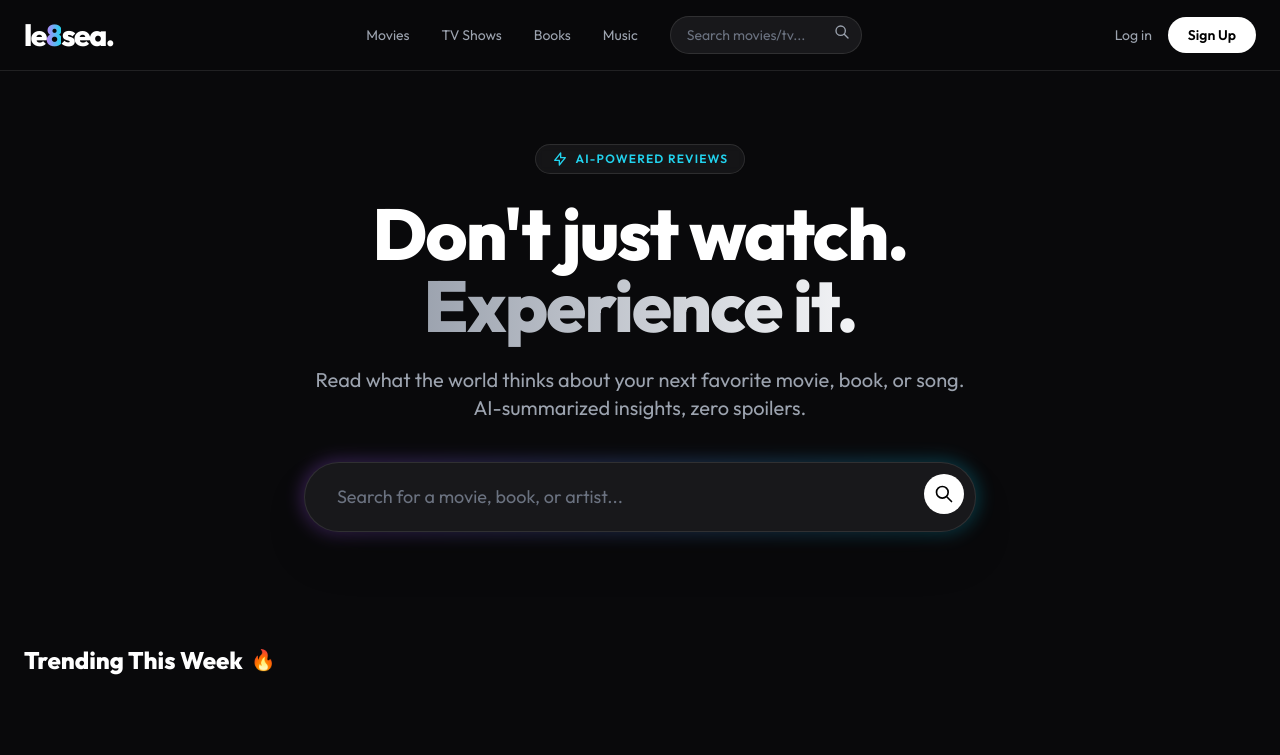
After one commit to ghaffarsattar00-hub/le8sea, a Laravel app: template resources/views/components/welcome.blade.php in a window 1280 px wide. The commit adds this page. Shown: the top 755 px of the page. Run offline with Laravel 12, Linux system fonts and the light colour scheme; the template is opened without the code that fills it, so the values that code supplies are empty; some libraries are stand-ins or nearby versions.

Commit message:
Add files via upload

```diff
--- a/resources/views/components/layout.blade.php
+++ b/resources/views/components/layout.blade.php
@@ -1,59 +1,71 @@
-<x-layout>
-    <main class="pb-16 px-6">
-        <div class="max-w-4xl mx-auto text-center mt-12">
-            <div class="inline-block border border-white/10 bg-white/5 rounded-full px-4 py-1.5 mb-6 backdrop-blur-sm">
-                <span class="text-xs font-semibold text-cyan-400 uppercase tracking-widest flex items-center gap-2">
-                    <svg class="w-4 h-4" fill="none" stroke="currentColor" viewBox="0 0 24 24"><path stroke-linecap="round" stroke-linejoin="round" stroke-width="2" d="M13 10V3L4 14h7v7l9-11h-7z"></path></svg>
-                    AI-Powered Reviews
-                </span>
-            </div>
+<!DOCTYPE html>
+<html lang="en" class="dark">
+<head>
+    <meta charset="UTF-8">
+    <meta name="viewport" content="width=device-width, initial-scale=1.0">
+    <title>Le8sea - Let's see what's next.</title>
 
-            <h1 class="text-5xl md:text-7xl font-extrabold tracking-tight mb-6 leading-tight">
-                Don't just watch. <br>
-                <span class="text-transparent bg-clip-text bg-gradient-to-r from-gray-400 to-gray-100">Experience it.</span>
-            </h1>
+    <script src="https://cdn.tailwindcss.com"></script>
 
-            <p class="text-lg md:text-xl text-gray-400 mb-10 max-w-2xl mx-auto">
-                Read what the world thinks about your next favorite movie, book, or song. AI-summarized insights, zero spoilers.
-            </p>
+    <link href="https://fonts.googleapis.com/css2?family=Outfit:wght@300;400;600;800&display=swap" rel="stylesheet">
 
-            <form action="{{ route('movie.search') }}" method="GET" class="relative max-w-2xl mx-auto group">
-                <div class="absolute -inset-1 bg-gradient-to-r from-purple-500 to-cyan-500 rounded-full blur opacity-25 group-hover:opacity-50 transition duration-1000 group-hover:duration-200"></div>
-                <input type="text" name="query" placeholder="Search for a movie, book, or artist..." required class="relative w-full bg-[#18181b] text-white px-8 py-5 rounded-full text-lg border border-white/10 focus:outline-none focus:border-cyan-500 transition-colors shadow-2xl placeholder-gray-500">
-                <button type="submit" class="absolute right-3 top-3 bg-white text-black p-2.5 rounded-full hover:scale-110 transition-transform">
-                    <svg class="w-5 h-5" fill="none" stroke="currentColor" viewBox="0 0 24 24"><path stroke-linecap="round" stroke-linejoin="round" stroke-width="2" d="M21 21l-6-6m2-5a7 7 0 11-14 0 7 7 0 0114 0z"></path></svg>
-                </button>
-            </form>
-        </div>
-    </main>
+    <style>
+        body {
+            font-family: 'Outfit', sans-serif;
+            background-color: #09090b;
+            color: #ffffff;
+        }
+        /* Custom Scrollbar */
+        ::-webkit-scrollbar { width: 8px; }
+        ::-webkit-scrollbar-track { background: #09090b; }
+        ::-webkit-scrollbar-thumb { background: #27272a; border-radius: 4px; }
+        ::-webkit-scrollbar-thumb:hover { background: #3f3f46; }
+    </style>
+</head>
+<body class="antialiased selection:bg-purple-500 selection:text-white">
 
-    <section class="max-w-7xl mx-auto px-6 py-12">
-        <h2 class="text-2xl font-bold mb-8 flex items-center gap-2">
-            Trending This Week <span class="text-xl">🔥</span>
-        </h2>
+    <nav class="fixed w-full z-50 bg-[#09090b]/80 backdrop-blur-md border-b border-white/10">
+        <div class="max-w-7xl mx-auto px-6 py-4 flex justify-between items-center">
+            <a href="/" class="text-3xl font-extrabold tracking-tighter hover:scale-105 transition-transform">
+                le<span class="text-transparent bg-clip-text bg-gradient-to-r from-purple-400 to-cyan-400">8</span>sea.
+            </a>
 
-        <div class="grid grid-cols-2 md:grid-cols-4 lg:grid-cols-5 gap-6">
+            <div class="hidden md:flex items-center space-x-8 text-sm font-medium text-gray-400">
+                <a href="/" class="hover:text-white transition-colors">Movies</a>
+                <a href="{{ route('tv.index') }}" class="hover:text-white transition-colors">TV Shows</a>
+                <a href="{{ route('books.index') }}" class="hover:text-white transition-colors">Books</a>
+                <!-- Yahan humne Music ka link active kar diya hai -->
+                <a href="{{ route('music.index') }}" class="hover:text-white transition-colors">Music</a>
 
-            @foreach($trendingMovies as $movie)
-            <a href="/movie/{{ $movie['id'] }}" class="group cursor-pointer block">
-                <div class="relative overflow-hidden rounded-2xl aspect-[2/3] bg-gray-800">
-                    <img src="https://image.tmdb.org/t/p/w500{{ $movie['poster_path'] }}" alt="{{ $movie['title'] ?? $movie['name'] }}" class="object-cover w-full h-full group-hover:scale-110 transition-transform duration-500 opacity-80 group-hover:opacity-100">
+                <form action="{{ route('movie.search') }}" method="GET" class="relative group ml-4">
+                    <input type="text" name="query" placeholder="Search movies/tv..." required class="bg-[#18181b] text-white px-4 py-2 rounded-full text-sm border border-white/10 focus:outline-none focus:border-cyan-500 transition-all w-48 focus:w-64 placeholder-gray-500">
+                    <button type="submit" class="absolute right-3 top-2 text-gray-400 hover:text-cyan-400 transition-colors">
+                        <svg class="w-4 h-4" fill="none" stroke="currentColor" viewBox="0 0 24 24"><path stroke-linecap="round" stroke-linejoin="round" stroke-width="2" d="M21 21l-6-6m2-5a7 7 0 11-14 0 7 7 0 0114 0z"></path></svg>
+                    </button>
+                </form>
+            </div>
 
-                    <div class="absolute bottom-0 w-full bg-gradient-to-t from-black via-black/80 to-transparent p-4">
-                        <div class="flex items-center gap-1 text-yellow-400 text-sm font-bold mb-1">
-                            ★ {{ number_format($movie['vote_average'], 1) }}
-                        </div>
-                    </div>
-                </div>
+            <div class="flex items-center space-x-4">
+                @auth
+                    <!-- Yahan humne text ko <a> tag mein badal kar dashboard ka link de diya hai -->
+                    <a href="{{ route('dashboard') }}" class="text-sm font-bold text-transparent bg-clip-text bg-gradient-to-r from-purple-400 to-cyan-400 hover:opacity-80 transition-opacity">
+                        Hi, {{ Auth::user()->name }}
+                    </a>
+                    <form method="POST" action="{{ route('logout') }}" class="inline">
+                        @csrf
+                        <button type="submit" class="bg-white/10 text-white px-5 py-2 rounded-full text-sm font-semibold hover:bg-white/20 transition-colors">Log Out</button>
+                    </form>
+                @else
+                    <a href="{{ route('login') }}" class="text-sm font-medium text-gray-400 hover:text-white">Log in</a>
+                    <a href="{{ route('register') }}" class="bg-white text-black px-5 py-2 rounded-full text-sm font-semibold hover:scale-105 transition-transform duration-200">Sign Up</a>
+                @endauth
+            </div>
+        </div>
+    </nav>
 
-                <h3 class="mt-3 font-semibold text-lg truncate">{{ $movie['title'] ?? $movie['name'] }}</h3>
+    <div class="pt-24">
+        {{ $slot }}
+    </div>
 
-                <p class="text-sm text-gray-500">
-                    {{ isset($movie['release_date']) ? \Carbon\Carbon::parse($movie['release_date'])->format('Y') : (isset($movie['first_air_date']) ? \Carbon\Carbon::parse($movie['first_air_date'])->format('Y') : 'N/A') }} • Movie
-                </p>
-            </a>
-            @endforeach
-
-        </div>
-    </section>
-</x-layout>
+</body>
+</html>
--- /dev/null
+++ b/resources/views/components/welcome.blade.php
@@ -0,0 +1,59 @@
+<x-layout>
+    <main class="pb-16 px-6">
+        <div class="max-w-4xl mx-auto text-center mt-12">
+            <div class="inline-block border border-white/10 bg-white/5 rounded-full px-4 py-1.5 mb-6 backdrop-blur-sm">
+                <span class="text-xs font-semibold text-cyan-400 uppercase tracking-widest flex items-center gap-2">
+                    <svg class="w-4 h-4" fill="none" stroke="currentColor" viewBox="0 0 24 24"><path stroke-linecap="round" stroke-linejoin="round" stroke-width="2" d="M13 10V3L4 14h7v7l9-11h-7z"></path></svg>
+                    AI-Powered Reviews
+                </span>
+            </div>
+
+            <h1 class="text-5xl md:text-7xl font-extrabold tracking-tight mb-6 leading-tight">
+                Don't just watch. <br>
+                <span class="text-transparent bg-clip-text bg-gradient-to-r from-gray-400 to-gray-100">Experience it.</span>
+            </h1>
+
+            <p class="text-lg md:text-xl text-gray-400 mb-10 max-w-2xl mx-auto">
+                Read what the world thinks about your next favorite movie, book, or song. AI-summarized insights, zero spoilers.
+            </p>
+
+            <form action="{{ route('movie.search') }}" method="GET" class="relative max-w-2xl mx-auto group">
+                <div class="absolute -inset-1 bg-gradient-to-r from-purple-500 to-cyan-500 rounded-full blur opacity-25 group-hover:opacity-50 transition duration-1000 group-hover:duration-200"></div>
+                <input type="text" name="query" placeholder="Search for a movie, book, or artist..." required class="relative w-full bg-[#18181b] text-white px-8 py-5 rounded-full text-lg border border-white/10 focus:outline-none focus:border-cyan-500 transition-colors shadow-2xl placeholder-gray-500">
+                <button type="submit" class="absolute right-3 top-3 bg-white text-black p-2.5 rounded-full hover:scale-110 transition-transform">
+                    <svg class="w-5 h-5" fill="none" stroke="currentColor" viewBox="0 0 24 24"><path stroke-linecap="round" stroke-linejoin="round" stroke-width="2" d="M21 21l-6-6m2-5a7 7 0 11-14 0 7 7 0 0114 0z"></path></svg>
+                </button>
+            </form>
+        </div>
+    </main>
+
+    <section class="max-w-7xl mx-auto px-6 py-12">
+        <h2 class="text-2xl font-bold mb-8 flex items-center gap-2">
+            Trending This Week <span class="text-xl">🔥</span>
+        </h2>
+
+        <div class="grid grid-cols-2 md:grid-cols-4 lg:grid-cols-5 gap-6">
+
+            @foreach($trendingMovies as $movie)
+            <a href="/movie/{{ $movie['id'] }}" class="group cursor-pointer block">
+                <div class="relative overflow-hidden rounded-2xl aspect-[2/3] bg-gray-800">
+                    <img src="https://image.tmdb.org/t/p/w500{{ $movie['poster_path'] }}" alt="{{ $movie['title'] ?? $movie['name'] }}" class="object-cover w-full h-full group-hover:scale-110 transition-transform duration-500 opacity-80 group-hover:opacity-100">
+
+                    <div class="absolute bottom-0 w-full bg-gradient-to-t from-black via-black/80 to-transparent p-4">
+                        <div class="flex items-center gap-1 text-yellow-400 text-sm font-bold mb-1">
+                            ★ {{ number_format($movie['vote_average'], 1) }}
+                        </div>
+                    </div>
+                </div>
+
+                <h3 class="mt-3 font-semibold text-lg truncate">{{ $movie['title'] ?? $movie['name'] }}</h3>
+
+                <p class="text-sm text-gray-500">
+                    {{ isset($movie['release_date']) ? \Carbon\Carbon::parse($movie['release_date'])->format('Y') : (isset($movie['first_air_date']) ? \Carbon\Carbon::parse($movie['first_air_date'])->format('Y') : 'N/A') }} • Movie
+                </p>
+            </a>
+            @endforeach
+
+        </div>
+    </section>
+</x-layout>
```
Also changed, not shown: resources/views/components/navigation.blade.php (added, +100 -0 lines).
